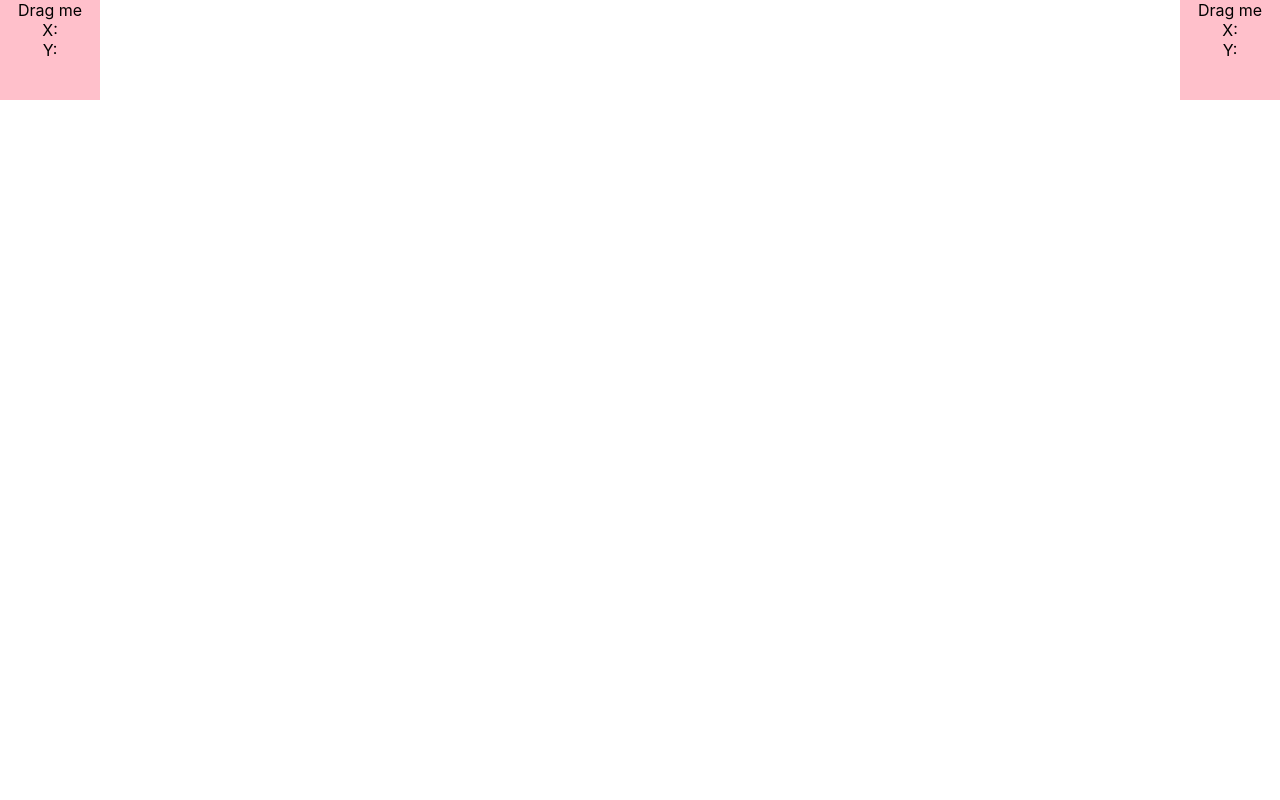
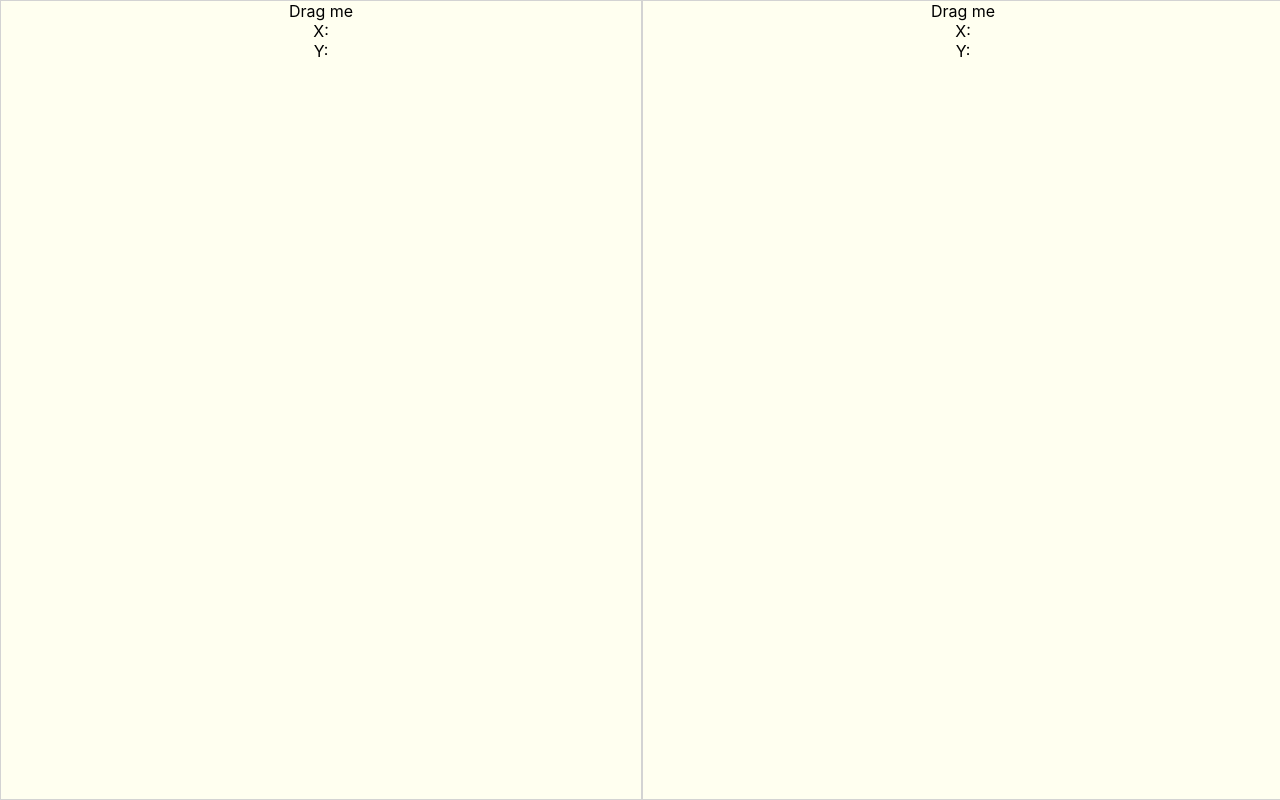
Before and after one commit to pixelbandito/musico, a React (Create React App) app: page / in a window 1280 px wide. Built offline with nearby package versions, Linux system fonts and the light colour scheme.

Commit message:
Some keyboard styles

```diff
--- a/src/App.css
+++ b/src/App.css
@@ -2,31 +2,6 @@
   text-align: center;
 }
 
-.App-logo {
-  animation: App-logo-spin infinite 20s linear;
-  height: 40vmin;
+.App {
+  box-sizing: border-box;
 }
-
-.App-header {
-  background-color: #282c34;
-  min-height: 100vh;
-  display: flex;
-  flex-direction: column;
-  align-items: center;
-  justify-content: center;
-  font-size: calc(10px + 2vmin);
-  color: white;
-}
-
-.App-link {
-  color: #61dafb;
-}
-
-@keyframes App-logo-spin {
-  from {
-    transform: rotate(0deg);
-  }
-  to {
-    transform: rotate(360deg);
-  }
-}
--- a/src/Key/Key.js
+++ b/src/Key/Key.js
@@ -41,7 +41,7 @@ class Key extends Component {
   handleStrikeStart = () => {
     console.log('handleStrikeStart');
     const { context } = this.state;
-    this.gainNode.gain.exponentialRampToValueAtTime(1, context.currentTime + 0.1);
+    this.gainNode.gain.exponentialRampToValueAtTime(1, context.currentTime + 0.2);
     this.setState({ playing: true });
   }
 
@@ -53,19 +53,29 @@ class Key extends Component {
   }
 
   render() {
+    const { style } = this.props;
+
     return (
       <div
         className="Key"
         style={{
+          ...style,
           display: 'grid',
           gridTemplateRows: '1fr',
           gridTemplateColumns: '1fr',
+          background: 'ivory',
+          border: '1px solid lightgray',
         }}
       >
         <Strikeable
           onStrikeStart={this.handleStrikeStart}
           onStrike={() => {}}
           onStrikeEnd={this.handleStrikeEnd}
+          style={{
+            display: 'grid',
+            gridTemplateRows: '1fr',
+            gridTemplateColumns: '1fr',
+          }}
         />
       </div>
     );
--- a/src/KeyBoard/KeyBoard.js
+++ b/src/KeyBoard/KeyBoard.js
@@ -4,6 +4,10 @@ import Key from '../Key';
 
 class KeyBoard extends Component {
   render() {
+    const keySizing = {
+      flex: '0 0 50%',
+    };
+
     return (
       <div
         className="KeyBoard"
@@ -12,14 +16,17 @@ class KeyBoard extends Component {
           flexFlow: 'row nowrap',
           alignItems: 'stretch',
           justifyContent: 'space-between',
+          height: '100vh'
         }}
       >
-        <div>
-          <Key note="c" />
-        </div>
-        <div>
-          <Key note="d" />
-        </div>
+        <Key
+          note="c"
+          style={{ ...keySizing }}
+        />
+        <Key
+          note="d"
+          style={{ ...keySizing }}
+        />
       </div>
     );
   }
--- a/src/Strikeable/Strikeable.js
+++ b/src/Strikeable/Strikeable.js
@@ -18,6 +18,8 @@ class StrikeableDraggable extends Component {
   DraggableParent = React.createRef();
 
   handleMouseDown = (event) => {
+    console.log('handleMouseDown');
+
     const { onStrikeStart } = this.props;
 
     if (this.DraggableParent.current) {
@@ -50,6 +52,8 @@ class StrikeableDraggable extends Component {
   }
 
   handleTouchStart = (event, ...rest) => {
+    console.log('handleTouchStart');
+
     const { onStrikeStart } = this.props;
     onStrikeStart && onStrikeStart();
   }
@@ -101,16 +105,12 @@ class StrikeableDraggable extends Component {
   }
 
   render() {
+    const { style } = this.props;
+
     return (
       <div
         ref={this.DraggableParent}
-        style={{
-          display: 'inline-block',
-          height: '100px',
-          width: '100px',
-          background: 'pink',
-          userSelect: 'none',
-        }}
+        style={{ ...style }}
       >
         <Draggable
           onMouseDown={this.handleMouseDown}
```
